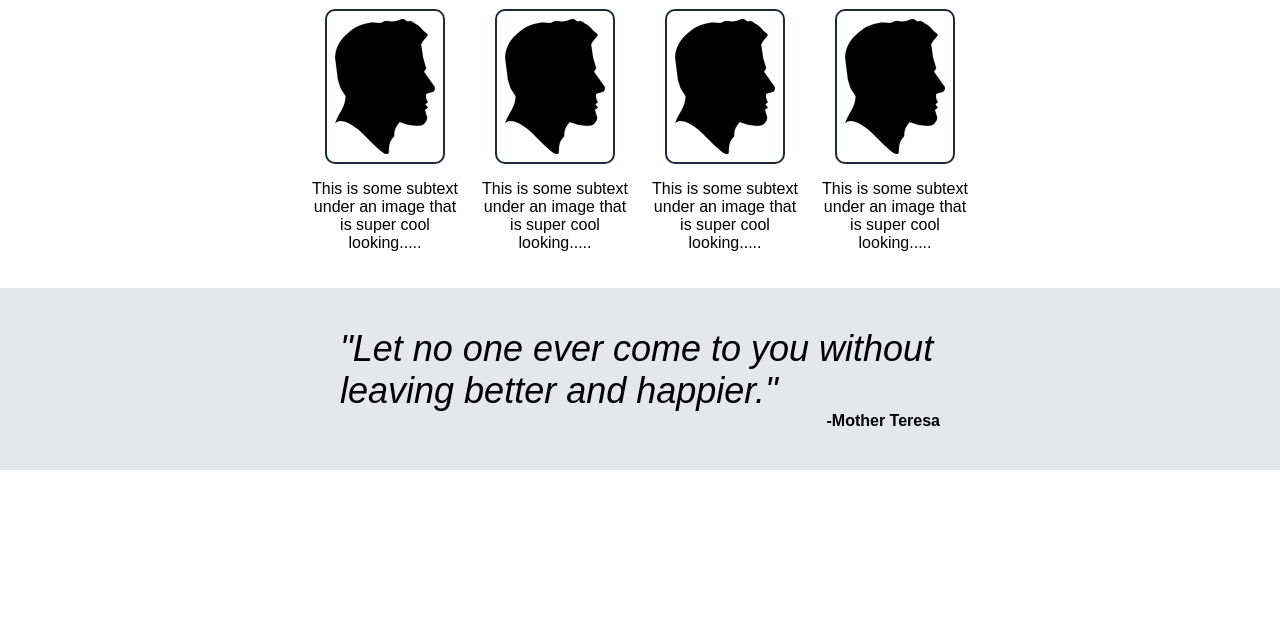
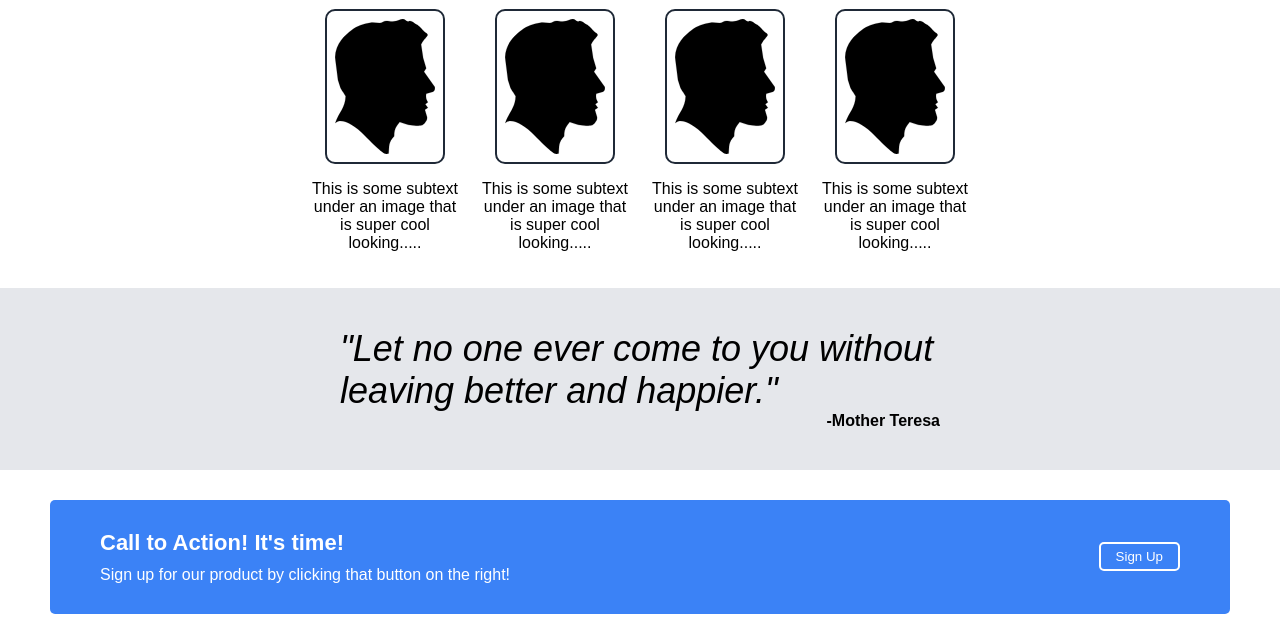
Before and after one commit to andrehebra/landing-page, a plain HTML site: page index.html in a window 1280 px wide. Shown: the part 438-1082 px from the top of the page. Before the commit the page ends 908 px from the top, so only its background shows below. Drawn offline with Linux system fonts and the light colour scheme.

Commit message:
added and styleized action section

```diff
--- a/index.html
+++ b/index.html
@@ -59,5 +59,15 @@
                 <div class="author">-Mother Teresa</div>
             </div>
         </div>
+
+        <div class="call-to-action">
+            <div class="call-left">
+                <div class="action-header">Call to Action! It's time!</div>
+                <div class="action-description">Sign up for our product by clicking that button on the right!</div>
+            </div>
+
+            <button class="call-button">Sign Up</button>
+
+        </div>
     </body>
 </html>
--- a/style.css
+++ b/style.css
@@ -139,3 +139,34 @@ p {
     font-weight: bold;
     align-self: flex-end;
 }
+
+.call-to-action {
+    background-color: #3b82f6;
+    display: flex;
+    align-items: center;
+    justify-content: space-between;
+    gap: 50px;
+    padding: 30px 50px;
+    margin: 30px 50px;
+    border-radius: 5px;
+}
+
+.call-left {
+    color: white;
+    display: flex;
+    flex-direction: column;
+    gap: 10px;
+}
+
+.action-header {
+    font-weight: bold;
+    font-size: 22px;
+}
+
+.call-button {
+    color: white;
+    background-color: transparent;
+    border: 2px solid white;
+    border-radius: 5px;
+    padding: 5px 15px;
+}
```
